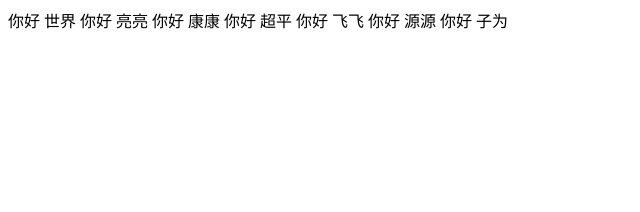
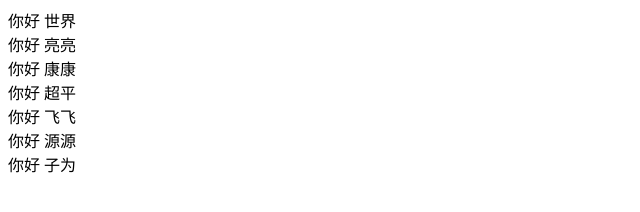
Before and after one commit to YellowCookie/YellowCookie.github.io, a plain HTML site: page index.html in a window 1280 px wide. Shown: the whole page, without its empty margins (0-640 px from the left). Drawn offline with Linux system fonts and the light colour scheme.

Commit message:
Update index.html

```diff
--- a/index.html
+++ b/index.html
@@ -9,12 +9,12 @@
         </style>
     </head>
     <body>
-        你好 世界
-        你好 亮亮
-        你好 康康
-        你好 超平
-        你好 飞飞
-        你好 源源
+        你好 世界<br>
+        你好 亮亮<br>
+        你好 康康<br>
+        你好 超平<br>
+        你好 飞飞<br>
+        你好 源源<br>
         你好 子为
     </body>
 </html>
```
